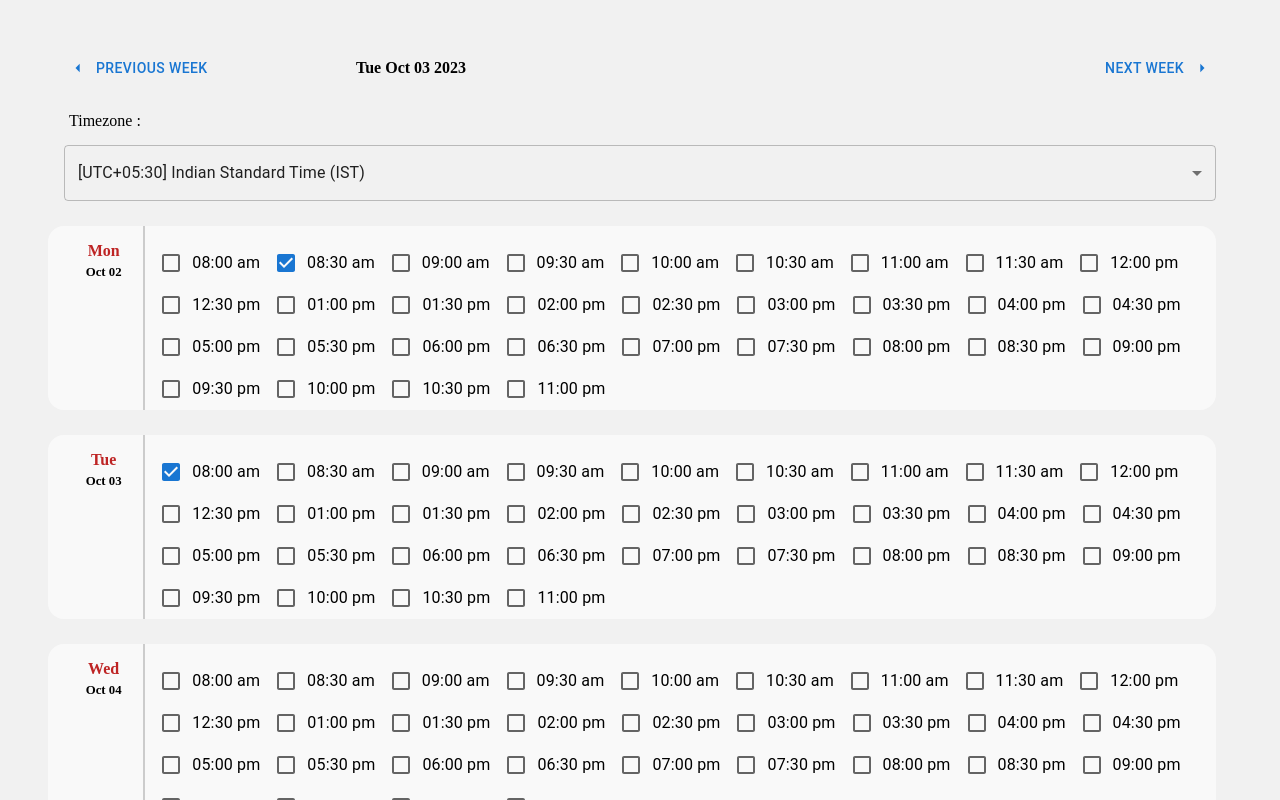
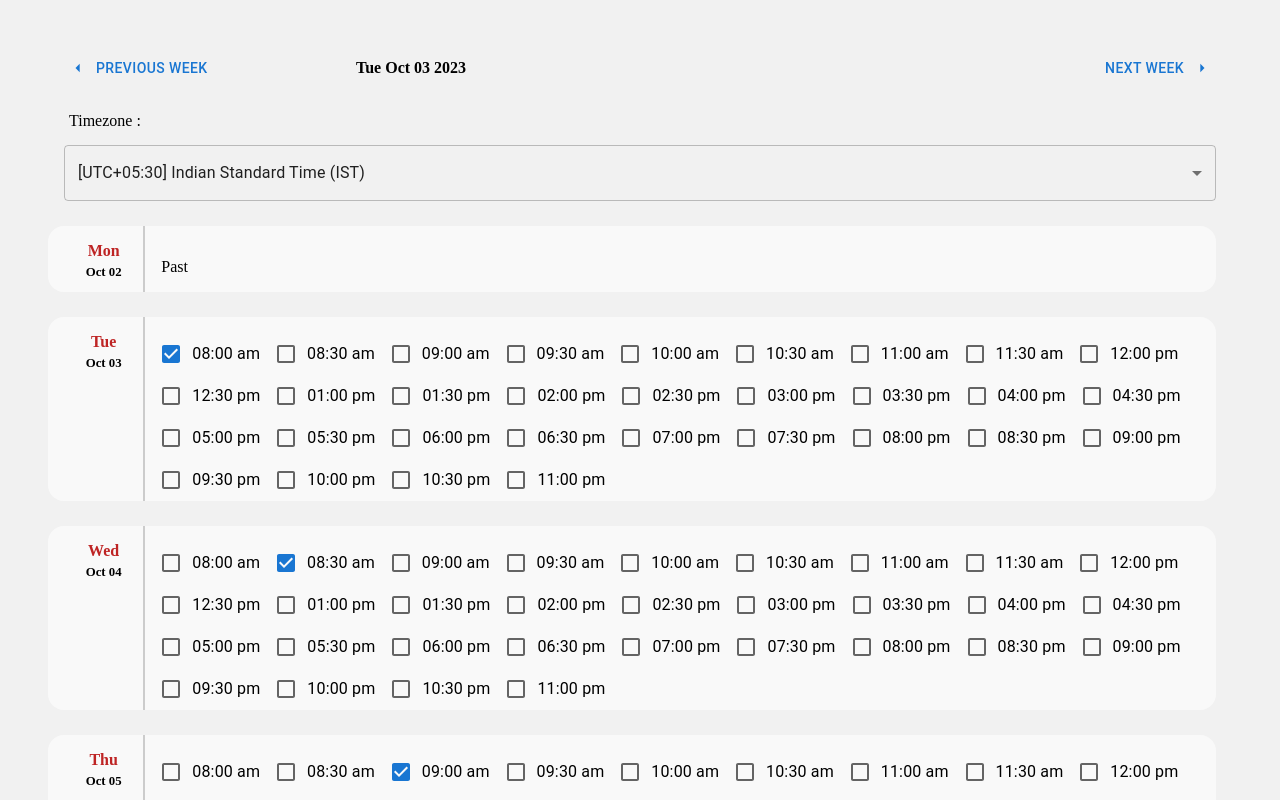
Before and after one commit to HarshitRatan/React-Timezone, a React (Create React App) app: page / in a window 1280 px wide. Shown: the top 800 px of the page. Built offline with nearby package versions, Linux system fonts and the light colour scheme.

Commit message:
Minor chnages

```diff
--- a/src/components/Calendar.jsx
+++ b/src/components/Calendar.jsx
@@ -50,11 +50,15 @@ const Calendar = ({ checkBoxTimeArray, dateValue }) => {
           hyphens: "auto",
         }}
       >
-        <Box style={{ width: "100%" }}>
-          {checkBoxTimeArray?.map((value, index) => (
-            <CustomCheckBox key={index} value={value} date={dateValue} />
-          ))}
-        </Box>
+        {dateValue?.getDate() >= new Date().getDate() ? (
+          <Box style={{ width: "100%" }}>
+            {checkBoxTimeArray?.map((value, index) => (
+              <CustomCheckBox key={index} value={value} date={dateValue} />
+            ))}
+          </Box>
+        ) : (
+          <p>Past</p>
+        )}
       </Grid>
     </Grid>
   );
--- a/src/jsonData/jsonData.json
+++ b/src/jsonData/jsonData.json
@@ -26,7 +26,7 @@
   {
     "Id": 104,
     "name": "test 4",
-    "date": "2023-10-02",
+    "date": "2023-10-04",
     "time": "08:30"
   }
 ]
--- a/src/page/Home.jsx
+++ b/src/page/Home.jsx
@@ -29,7 +29,7 @@ const Home = () => {
         handleNextClick={handleNextClick}
       />
       <SelectInput timeZone={timeZone} setTimeZone={setTimeZone} />
-      {calendarArray.length > 0 &&
+      {calendarArray?.length > 0 &&
         calendarArray?.map((value, index) => (
           <Calendar key={index} checkBoxTimeArray={times} dateValue={value} />
         ))}
```
